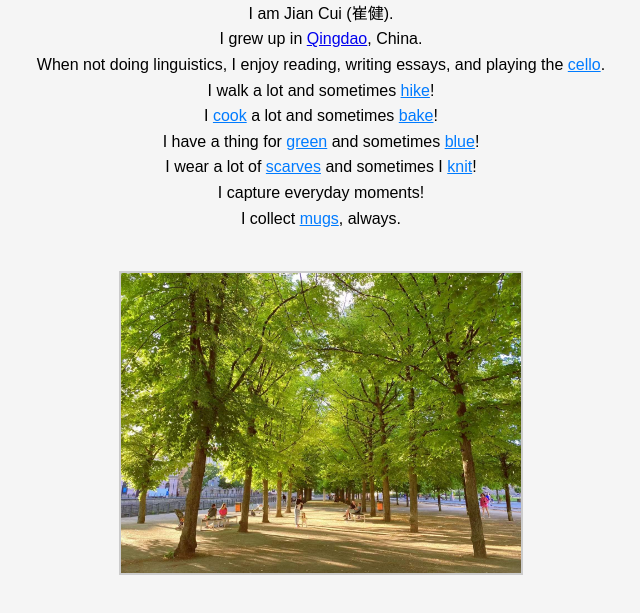
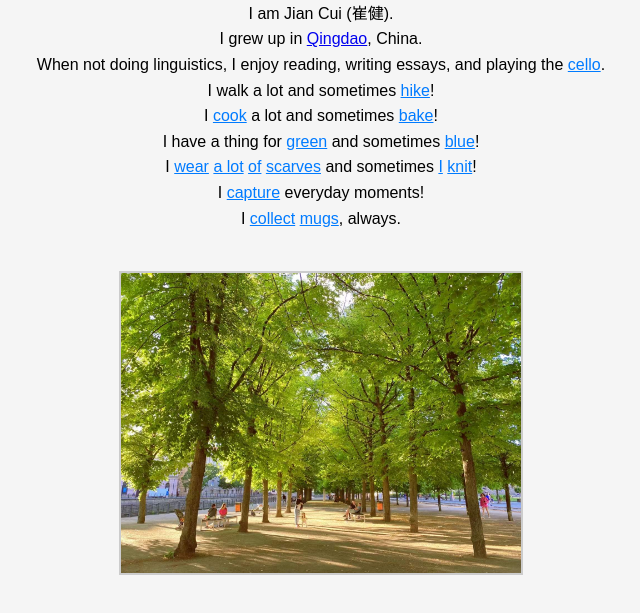
Before and after one commit to cuicuiyou/aboutme, a plain HTML site: page index.html in a window 1280 px wide. Shown: the part 127-740 px from the top of the page, without its empty margins (319-959 px from the left). Drawn offline with Linux system fonts and the light colour scheme.

Commit message:
Update index.html

```diff
--- a/index.html
+++ b/index.html
@@ -59,15 +59,15 @@
     <a class="word-link" onclick="updateImage('image5.jpeg')">bake</a>!
   </p>
   <p>I have a thing for
-    <a class="word-link" onclick="updateImage('image6.JPG')">green</a> and sometimes
+    <a class="word-link" onclick="updateImage('image1.JPG')">green</a> and sometimes
     <a class="word-link" onclick="updateImage('image7.JPG')">blue</a>!
   </p>
-  <p>I wear a lot of
-    <a class="word-link" onclick="updateImage('image8.jpg')">scarves</a> and sometimes I
+  <p>I <a class="word-link" onclick="updateImage('image18.JPG')">wear</a> <a class="word-link" onclick="updateImage('image12.JPG')">a lot</a> <a class="word-link" onclick="updateImage('image21.PNG')">of</a>
+    <a class="word-link" onclick="updateImage('image8.jpg')">scarves</a> and sometimes <a class="word-link" onclick="updateImage('image22.JPG')">I</a>
     <a class="word-link" onclick="updateImage('image9.JPG')">knit</a>!
   </p>
-  <p>I capture everyday moments!</p>
-  <p>I collect
+  <p>I <a class="word-link" onclick="updateImage('image20.JPG')">capture</a> everyday moments!</p>
+  <p>I <a class="word-link" onclick="updateImage('image16.JPG')">collect</a>
     <a class="word-link" onclick="updateImage('image10.JPG')">mugs</a>, always.
   </p>
 
```
